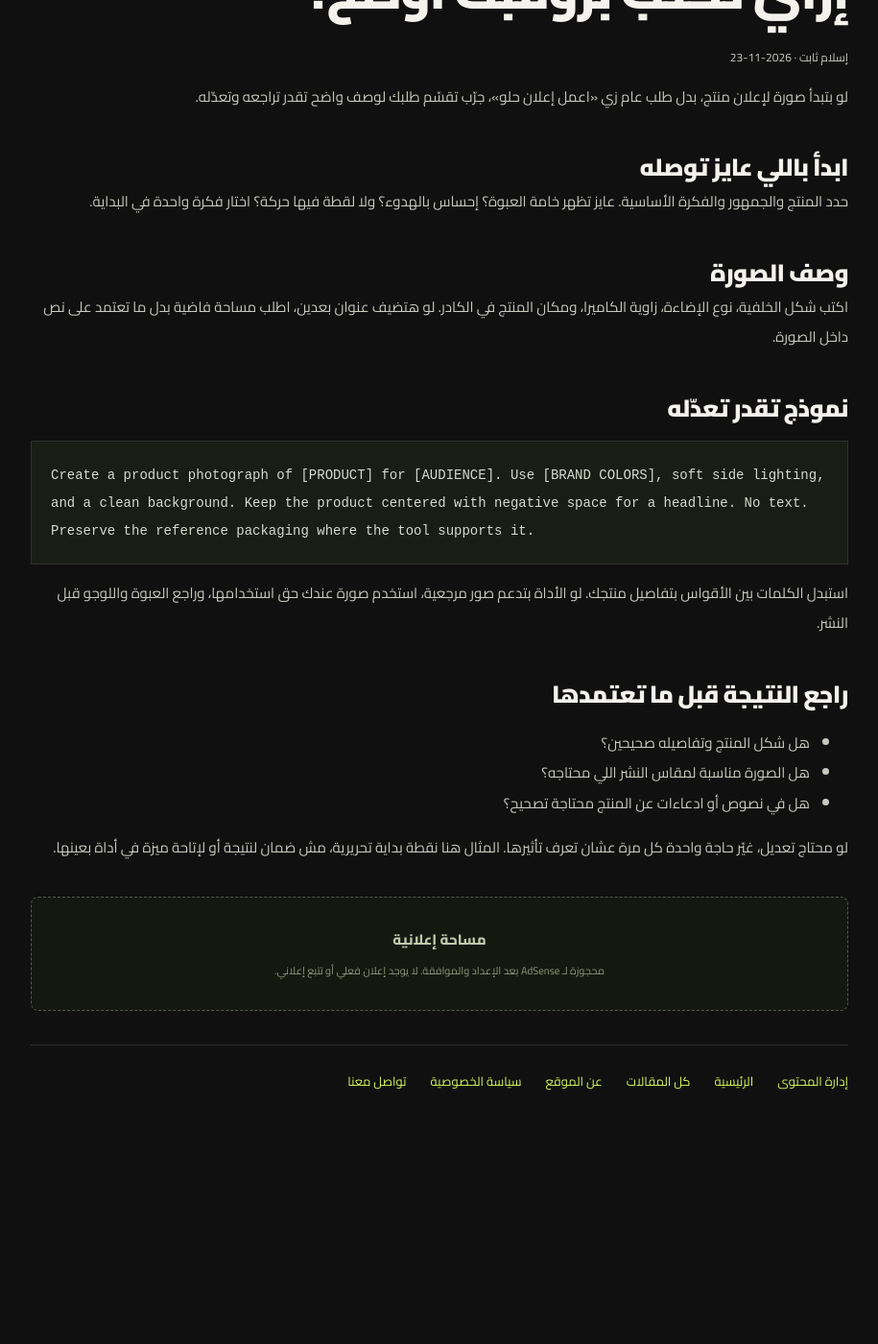
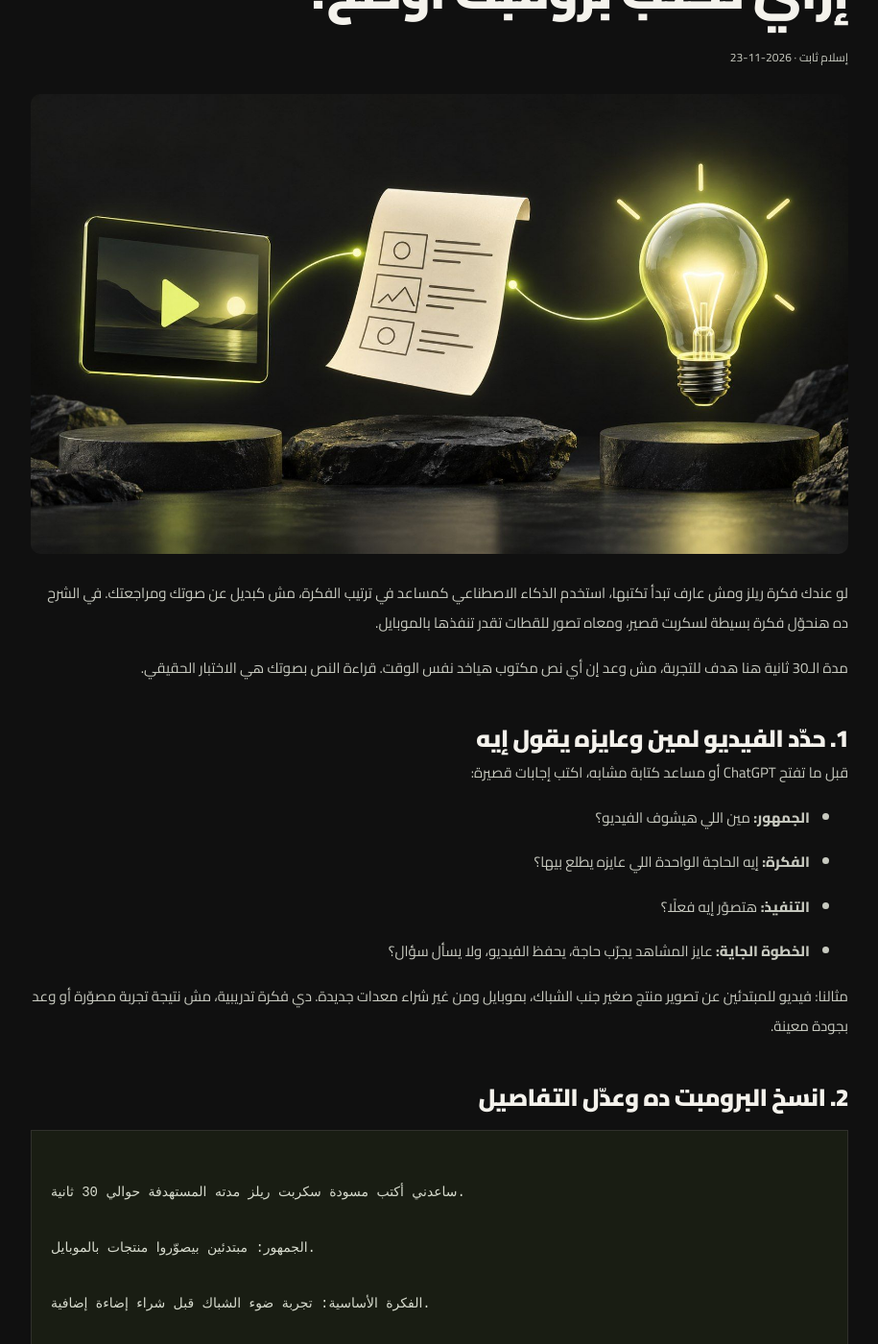
Before and after one commit to eslamthabet/eslamtgd-test, a Jekyll site: the page built from _posts/2026-11-23-prompt-basics.md, in a window 1280 px wide and 1400 px high, scrolled down 450 px. Shown: the whole window at 96% size, without its empty margins (182-1097 px from the left). Built offline with Jekyll 4.4.1, drawn with Linux system fonts in a browser that asks for light colours; before the commit the page ends 1684 px from its top, so only the background shows below that; some of the changed text lies outside the part shown.

Commit message:
Update _posts/2026-11-23-prompt-basics.md (via Pages CMS)

````diff
--- a/_posts/2026-11-23-prompt-basics.md
+++ b/_posts/2026-11-23-prompt-basics.md
@@ -1,36 +1,136 @@
 ---
 title: إزاي تكتب برومبت أوضح؟
-description: 'مقال تجريبي: خطوات بسيطة لوصف الفكرة ومراجعة النتيجة.'
-date: '2026-11-23'
+description: "مقال تجريبي: خطوات بسيطة لوصف الفكرة ومراجعة النتيجة."
+date: 2026-11-23
 category: prompts
 published: true
 featured: true
-cover: ''
-cover_alt: ''
+cover: /eslamtgd-test/assets/uploads/whatsapp-image-2026-11-23-at-105418-pm.jpeg
 ---
+لو عندك فكرة ريلز ومش عارف تبدأ تكتبها، استخدم الذكاء الاصطناعي كمساعد في ترتيب الفكرة، مش كبديل عن صوتك ومراجعتك. في الشرح ده هنحوّل فكرة بسيطة لسكربت قصير، ومعاه تصور للقطات تقدر تنفذها بالموبايل.
 
-لو بتبدأ صورة لإعلان منتج، بدل طلب عام زي «اعمل إعلان حلو»، جرّب تقسّم طلبك لوصف واضح تقدر تراجعه وتعدّله.
+مدة الـ30 ثانية هنا هدف للتجربة، مش وعد إن أي نص مكتوب هياخد نفس الوقت. قراءة النص بصوتك هي الاختبار الحقيقي.
 
-## ابدأ باللي عايز توصله
+## 1. حدّد الفيديو لمين وعايزه يقول إيه
 
-حدد المنتج والجمهور والفكرة الأساسية. عايز تظهر خامة العبوة؟ إحساس بالهدوء؟ ولا لقطة فيها حركة؟ اختار فكرة واحدة في البداية.
+قبل ما تفتح ChatGPT أو مساعد كتابة مشابه، اكتب إجابات قصيرة:
 
-## وصف الصورة
+- **الجمهور:** مين اللي هيشوف الفيديو؟
 
-اكتب شكل الخلفية، نوع الإضاءة، زاوية الكاميرا، ومكان المنتج في الكادر. لو هتضيف عنوان بعدين، اطلب مساحة فاضية بدل ما تعتمد على نص داخل الصورة.
+- **الفكرة:** إيه الحاجة الواحدة اللي عايزه يطلع بيها؟
 
-## نموذج تقدر تعدّله
+- **التنفيذ:** هتصوّر إيه فعلًا؟
+
+- **الخطوة الجاية:** عايز المشاهد يجرّب حاجة، يحفظ الفيديو، ولا يسأل سؤال؟
+
+مثالنا: فيديو للمبتدئين عن تصوير منتج صغير جنب الشباك، بموبايل ومن غير شراء معدات جديدة. دي فكرة تدريبية، مش نتيجة تجربة مصوّرة أو وعد بجودة معينة.
+
+## 2. انسخ البرومبت ده وعدّل التفاصيل
+
+```text
+
+ساعدني أكتب مسودة سكربت ريلز مدته المستهدفة حوالي 30 ثانية.
+
+الجمهور: مبتدئين بيصوّروا منتجات بالموبايل.
+
+الفكرة الأساسية: تجربة ضوء الشباك قبل شراء إضاءة إضافية.
+
+المتاح: موبايل، منتج صغير، ترابيزة، شباك وورقة بيضا.
+
+الأسلوب: مصري بسيط وطبيعي، من غير مبالغة أو كلام تسويقي تقيل.
+
+اكتب:
+
+1. جملة افتتاحية قصيرة مرتبطة بمشكلة الجمهور.
+
+2. ثلاث خطوات واضحة، وكل خطوة معاها لقطة مقترحة أقدر أنفذها.
+
+3. جملة ختامية تشجع المشاهد يجرّب.
+
+افصل الكلام المنطوق عن وصف اللقطات.
+
+ما تضيفش أرقام أو وعود بنتيجة مضمونة أو معلومات من غير مصدر.
+
+لو معلومة أساسية ناقصة، اسألني عنها بدل ما تخمّن.
 
 ```
-Create a product photograph of [PRODUCT] for [AUDIENCE]. Use [BRAND COLORS], soft side lighting, and a clean background. Keep the product centered with negative space for a headline. No text. Preserve the reference packaging where the tool supports it.
+
+الفكرة مش في كلمة سحرية. التعليمات الواضحة والسياق وشكل النتيجة المطلوبة نقطة بداية أفضل من طلب عام زي «اكتبلي فيديو حلو». وإرشادات OpenAI نفسها بتنصح بالوضوح، وتحديد المطلوب، ومراجعة الطلب وتعديله على مراحل.
+
+## 3. ابدأ بمسودة بسيطة بالشكل ده
+
+المثال الجاي مكتوب للتوضيح، مش نتيجة مقارنة بين أدوات أو تجربة أداء منشورة.
+
+### الافتتاحية
+
+**الكلام:** «قبل ما تشتري إضاءة لتصوير منتجك، جرّب الشباك الأول.»
+
+**اللقطة:** المنتج على الترابيزة، والموبايل داخل الكادر من الجنب.
+
+### الخطوة الأولى
+
+**الكلام:** «قرّب المنتج من ضوء نهار هادي، وابعده عن الشمس المباشرة.»
+
+**اللقطة:** تحريك المنتج بالقرب من الشباك وتجربة مكانه.
+
+### الخطوة الثانية
+
+**الكلام:** «جرّب ورقة بيضا من الناحية التانية، وشوف تأثيرها على الضل.»
+
+**اللقطة:** إضافة الورقة وإزالتها مع تثبيت موضع المنتج والكاميرا.
+
+### الخطوة الثالثة
+
+**الكلام:** «ثبّت الكادر، وصوّر نفس المنتج من زاويتين.»
+
+**اللقطة:** لقطة أمامية ولقطة أقرب لتفصيلة في المنتج.
+
+### الخاتمة
+
+**الكلام:** «قارن اللقطات، واختار اللي مبيّن منتجك أوضح.»
+
+**اللقطة:** عرض اللقطتين جنب بعض، من غير فلاتر مختلفة تزوّد الفرق بشكل مضلل.
+
+## 4. عدّل الطلب بدل ما تبدأ من الصفر
+
+لو المسودة طويلة أو مش شبه طريقتك، ابعت تعديل محدد:
+
+```text
+
+اختصر المسودة مع الحفاظ على الخطوات الثلاث.
+
+استخدم جمل أقصر ولهجة مصرية طبيعية.
+
+احذف أي تكرار، وافصل الكلام المنطوق عن تعليمات التصوير.
+
+ما تضيفش نصيحة جديدة أو ادعاء جديد أثناء الاختصار.
+
 ```
 
-استبدل الكلمات بين الأقواس بتفاصيل منتجك. لو الأداة بتدعم صور مرجعية، استخدم صورة عندك حق استخدامها، وراجع العبوة واللوجو قبل النشر.
+ولو الافتتاحية مش مناسبة، اطلب بدائل للافتتاحية بس. تعديل جزء واحد في كل مرة بيساعدك تعرف إيه اللي اتحسن، بدل ما تغيّر الفيديو كله.
 
-## راجع النتيجة قبل ما تعتمدها
+## 5. اختبر السكربت بصوتك قبل التصوير
 
-* هل شكل المنتج وتفاصيله صحيحين؟
-* هل الصورة مناسبة لمقاس النشر اللي محتاجه؟
-* هل في نصوص أو ادعاءات عن المنتج محتاجة تصحيح؟
+اقرأ الكلام المنطوق بصوتك وشغّل مؤقّت. لو أطول من المدة اللي عايزها، شيل جملة أو قصّرها. ما تعتمدش على تقدير الأداة للثواني لوحده.
 
-لو محتاج تعديل، غيّر حاجة واحدة كل مرة عشان تعرف تأثيرها. المثال هنا نقطة بداية تحريرية، مش ضمان لنتيجة أو لإتاحة ميزة في أداة بعينها.
+وراجع كمان:
+
+- هل الكلام طبيعي وإنت بتقوله، ولا محتاج تعيد صياغته؟
+
+- هل كل لقطة مقترحة تقدر تنفذها بالأدوات اللي عندك؟
+
+- هل في ادعاء عن منتج أو نصيحة محتاجة تتأكد منها؟
+
+- هل الصور والموسيقى وأي مواد هتستخدمها عندك حق استخدامها؟
+
+- هل النص فيه بيانات عميل أو معلومات خاصة لازم تشيلها قبل مشاركتها مع أي أداة؟
+
+## الخلاصة
+
+ابدأ بفكرة واحدة وجمهور واضح، واطلب مسودة فيها كلام ولقطات. بعد كده عدّل جزءًا جزءًا، وجرّب النص بصوتك. الذكاء الاصطناعي يساعدك ترتّب البداية، لكن اختيار الكلام والتصوير والمراجعة يفضلوا مسؤوليتك.
+
+## مصادر للتوسع
+
+- [إرشادات OpenAI لكتابة طلب واضح ومحدد ومراجعته على مراحل]([https://help.openai.com/en/articles/10032626-prompt-engineering-best-practices-for-chatgpt](https://help.openai.com/en/articles/10032626-prompt-engineering-best-practices-for-chatgpt))
+
+- [نصائح OpenAI لتحديد المهمة والسياق والأسلوب وتقسيم الطلبات]([https://help.openai.com/en/articles/4936848-how-do-i-create-a-good-prompt-for-an-ai-model](https://help.openai.com/en/articles/4936848-how-do-i-create-a-good-prompt-for-an-ai-model))
````
